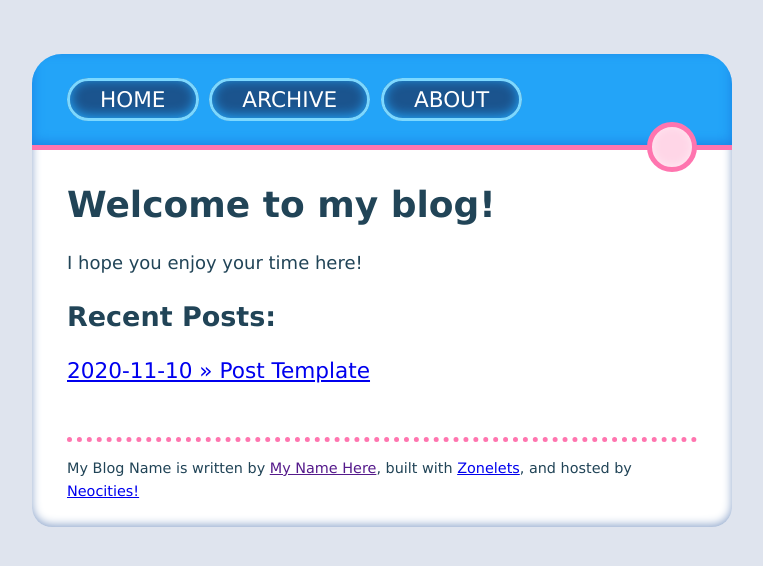
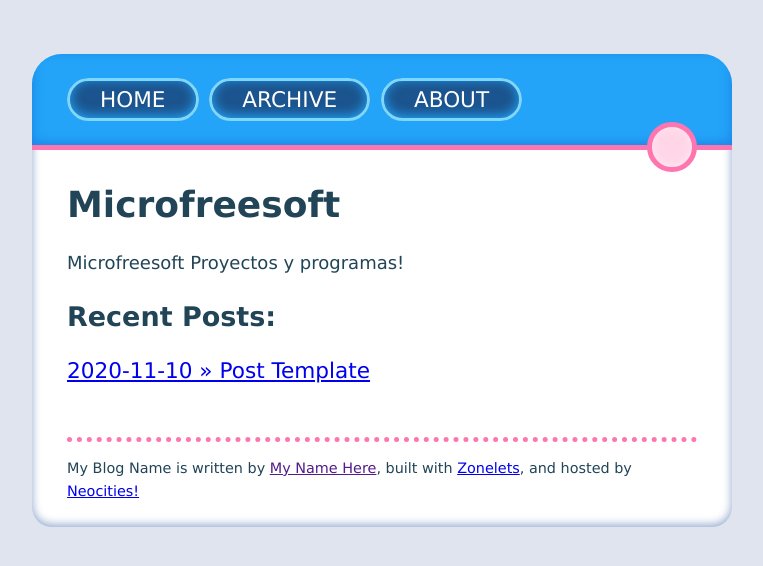
Before and after one commit to microfreesoft/blog, a plain HTML site: page index.html in a window 1280 px wide. Shown: the whole page, without its empty margins (258-1021 px from the left). Drawn offline with Linux system fonts and the light colour scheme.

Commit message:
Update index.html

```diff
--- a/index.html
+++ b/index.html
@@ -1,7 +1,7 @@
 <!DOCTYPE html>
 <html>
   <head>
-    <title>My Blog's Homepage</title>
+    <title> Blog's Microfreesoft</title>
     <!-- The description is not directly visible on the page. But it can show up in certain places like search engines. Probably unnecessary for most pages in your blog. -->
     <meta name="description" content="Zonelets is a scrappy blogging workflow designed to encourage creative fun on the internet!">
     <!-- This specifies the favicon (little icon on the browser tab) -->
@@ -18,9 +18,9 @@
     <div id="content">
 
 
-      <h1>Welcome to my blog!</h1>
+      <h1>Microfreesoft</h1>
 
-      <p>I hope you enjoy your time here!</p>
+      <p>Microfreesoft Proyectos y programas!</p>
 
 
       <div id="recentpostlistdiv"></div>
```
